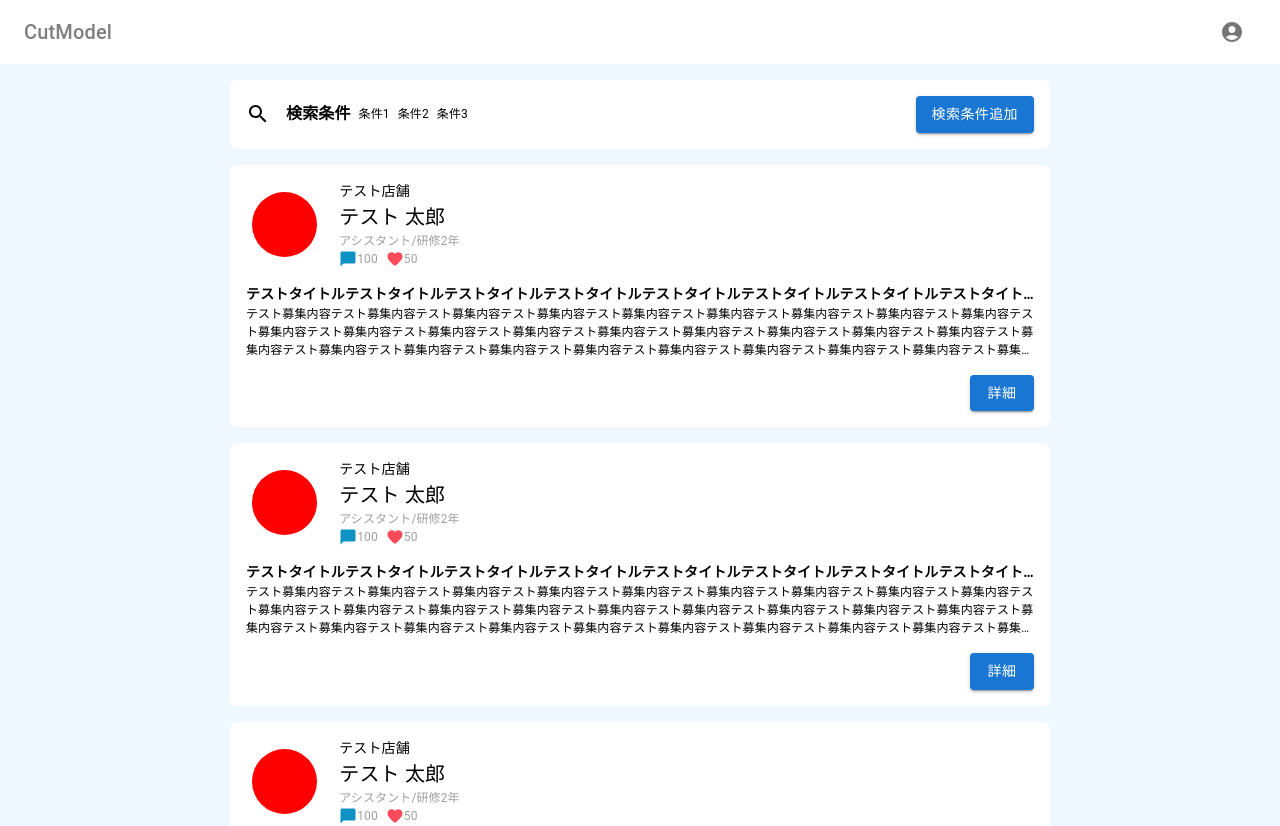
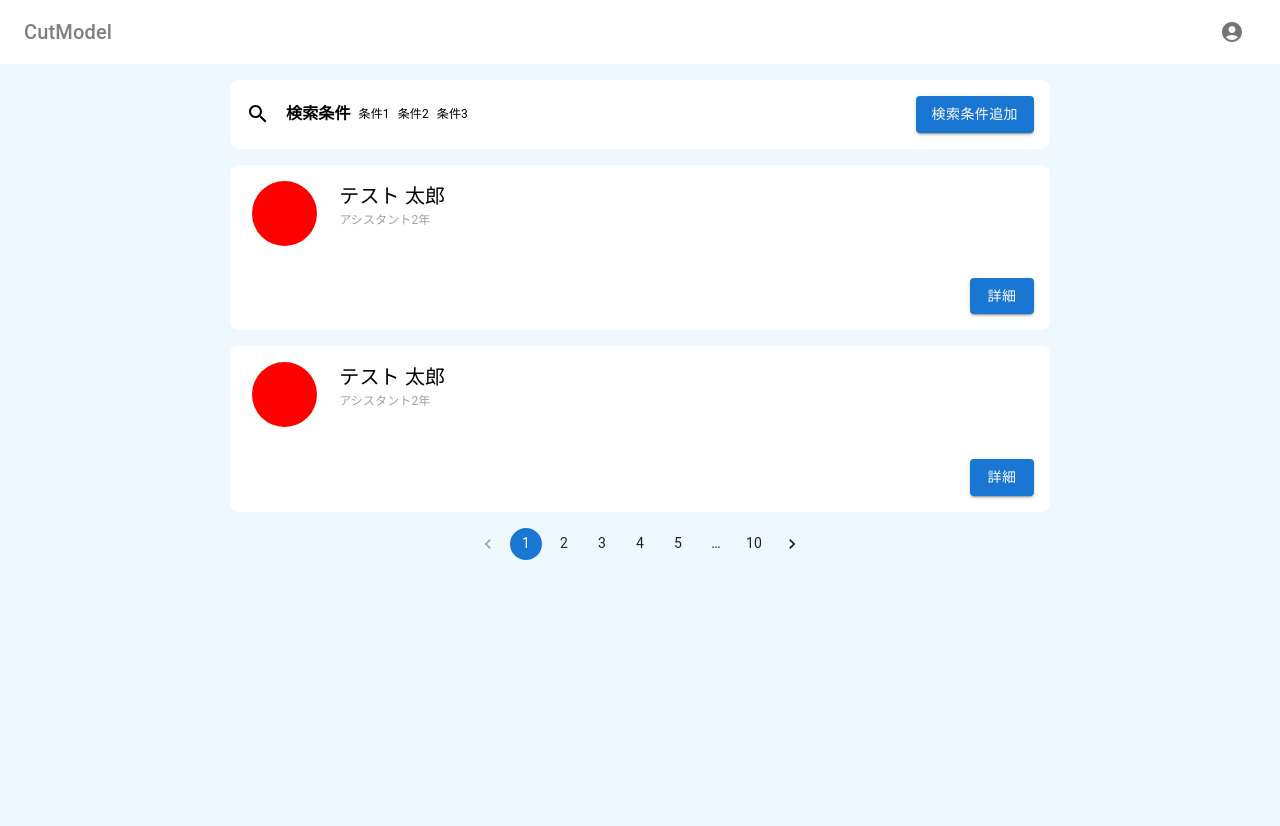
Before and after one commit to shima-hito2/CutModel, a Next.js app: page /top in a window 1280 px wide. Shown: the top 826 px of the page. After the commit the page ends 800 px from the top, so only its background shows below. Built offline with nearby package versions, Linux system fonts and the light colour scheme.

Commit message:
imgタグでの実装

```diff
--- a/src/features/articleList/components/ArticleItem.tsx
+++ b/src/features/articleList/components/ArticleItem.tsx
@@ -1,10 +1,60 @@
-import ChatBubbleIcon from "@mui/icons-material/ChatBubble";
-import FavoriteIcon from "@mui/icons-material/Favorite";
+/* eslint-disable @next/next/no-img-element */
+import type {
+	ArticleItemDetail,
+	ArticleItem as TArticleItem,
+} from "@/app/type/articleItem";
+import notFoundImage from "@/public/no_images.jpg";
 import { Box, Button } from "@mui/material";
 import Typography from "@mui/material/Typography";
-import type { FC } from "react";
+import { type FC, useEffect, useState } from "react";
 
-export const ArticleItem: FC = () => {
+type Props = {
+	article: TArticleItem;
+};
+
+export const ArticleItem: FC<Props> = (props: Props) => {
+	const { article } = props;
+
+	const [a, setA] = useState(article);
+
+	const checkArticle = (argArray: TArticleItem) => {
+		const newDetails: ArticleItemDetail[] = [];
+		for (const item2 of argArray.details) {
+			const img = new Image();
+			img.src = item2.imageUrl;
+			img.onload = () => {
+				newDetails.push({
+					imageUrl: item2.imageUrl,
+					title: item2.title,
+					price: item2.price,
+				});
+			};
+			img.onerror = () => {
+				newDetails.push({
+					imageUrl: notFoundImage.src,
+					title: item2.title,
+					price: item2.price,
+				});
+			};
+		}
+		const result: TArticleItem = {
+			user: {
+				id: argArray.user.id,
+				imageUrl: argArray.user.imageUrl,
+				name: argArray.user.name,
+				biography: argArray.user.biography,
+				strengths: argArray.user.strengths,
+			},
+			details: newDetails,
+		};
+		return result;
+	};
+
+	// biome-ignore lint/correctness/useExhaustiveDependencies: <explanation>
+	useEffect(() => {
+		console.log(checkArticle(article));
+		setA(checkArticle(article));
+	}, []);
 	return (
 		<>
 			<Box
@@ -30,53 +80,44 @@ export const ArticleItem: FC = () => {
 						/>
 					</Box>
 					<Box sx={{ width: "90%" }}>
-						<Typography sx={{ fontSize: 14 }}>テスト店舗</Typography>
-						<Typography sx={{ fontSize: 20 }}>テスト 太郎</Typography>
+						<Typography sx={{ fontSize: 20 }}>{article.user.name}</Typography>
 						<Typography sx={{ fontSize: 12, color: "#00000060" }}>
-							アシスタント/研修2年
+							{article.user.biography}
 						</Typography>
-						<Box sx={{ display: "flex" }}>
-							<ChatBubbleIcon sx={{ fontSize: 18, color: "#0d92c3" }} />
-							<Typography sx={{ fontSize: 12, color: "#00000060" }}>
-								100
-							</Typography>
-							<FavoriteIcon sx={{ fontSize: 18, color: "#fd4a5b", pl: 1 }} />
-							<Typography sx={{ fontSize: 12, color: "#00000060" }}>
-								50
-							</Typography>
-						</Box>
 					</Box>
 				</Box>
 				{/* 募集内容 */}
 				<Box sx={{ py: 2 }}>
-					<Typography
-						sx={{
-							fontSize: 14,
-							fontWeight: "bold",
-							overflow: "hidden",
-							textOverflow: "ellipsis",
-							whiteSpace: "nowrap",
-						}}
-					>
-						テストタイトルテストタイトルテストタイトルテストタイトルテストタイトルテストタイトルテストタイトルテストタイトルテストタイトル
-					</Typography>
-					<Typography
-						sx={{
-							fontSize: 12,
-							overflow: "hidden",
-							WebkitBoxOrient: "vertical",
-							WebkitLineClamp: 3,
-							display: "-webkit-box",
-						}}
-					>
-						テスト募集内容テスト募集内容テスト募集内容テスト募集内容テスト募集内容テスト募集内容テスト募集内容テスト募集内容テスト募集内容テスト募集内容テスト募集内容テスト募集内容テスト募集内容テスト募集内容テスト募集内容テスト募集内容テスト募集内容テスト募集内容テスト募集内容テスト募集内容テスト募集内容テスト募集内容テスト募集内容テスト募集内容テスト募集内容テスト募集内容テスト募集内容テスト募集内容テスト募集内容テスト募集内容テスト募集内容テスト募集内容テスト募集内容テスト募集内容テスト募集内容テスト募集内容テスト募集内容テスト募集内容テスト募集内容テスト募集内容テスト募集内容テスト募集内容テスト募集内容テスト募集内容テスト募集内容テスト募集内容テスト募集内容テスト募集内容テスト募集内容テスト募集内容
-					</Typography>
+					{a.details.map((item) => (
+						<Box key={item.title} sx={{ display: "flex" }}>
+							<Box>
+								<img
+									src={item.imageUrl}
+									width={40}
+									height={40}
+									alt="articleImage"
+								/>
+								<Box>
+									<Typography>{item.title}</Typography>
+									<Typography>{item.price}</Typography>
+									<Typography>aaaaaaaaaaaaaaaaaaaaa</Typography>
+								</Box>
+							</Box>
+						</Box>
+					))}
 				</Box>
 				{/* 詳細ボタン */}
 				<Box
 					sx={{ width: "100%", display: "flex", justifyContent: "flex-end" }}
 				>
-					<Button variant="contained">詳細</Button>
+					<Button
+						variant="contained"
+						onClick={() => {
+							console.log(a);
+						}}
+					>
+						詳細
+					</Button>
 				</Box>
 			</Box>
 		</>
--- a/src/features/articleList/index.tsx
+++ b/src/features/articleList/index.tsx
@@ -1,21 +1,102 @@
 "use client";
 
+import type {
+	ArticleItemDetail,
+	ArticleItem as TArticleItem,
+} from "@/app/type/articleItem";
+import notFoundImage from "@/public/no_images.jpg";
 import { Box, Pagination } from "@mui/material";
 import type { FC } from "react";
 import { ArticleItem, ArticleSearchFilter } from "./components";
 
+const dummyData: TArticleItem[] = [
+	{
+		user: {
+			id: "1",
+			imageUrl: "",
+			name: "テスト  太郎",
+			biography: "アシスタント2年",
+			strengths: "カットが得意です。",
+		},
+		details: [
+			{
+				imageUrl: "https://placehold.jp/300x200.png",
+				title: "募集タイトルA",
+				price: 6000,
+			},
+			{
+				imageUrl: "a",
+				title: "募集タイトルB",
+				price: 4200,
+			},
+		],
+	},
+	{
+		user: {
+			id: "2",
+			imageUrl: "",
+			name: "テスト  太郎",
+			biography: "アシスタント2年",
+			strengths: "カットが得意です。",
+		},
+		details: [
+			{
+				imageUrl: "a",
+				title: "募集タイトルA",
+				price: 6000,
+			},
+			{
+				imageUrl: "a",
+				title: "募集タイトルB",
+				price: 4200,
+			},
+		],
+	},
+];
+
 export const ArticleList: FC = () => {
+	const checkArticle = (argArray: TArticleItem) => {
+		const newDetails: ArticleItemDetail[] = [];
+		for (const item2 of argArray.details) {
+			const img = new Image();
+			img.src = item2.imageUrl;
+			img.onload = () => {
+				newDetails.push({
+					imageUrl: item2.imageUrl,
+					title: item2.title,
+					price: item2.price,
+				});
+			};
+			img.onerror = () => {
+				newDetails.push({
+					imageUrl: notFoundImage.src,
+					title: item2.title,
+					price: item2.price,
+				});
+			};
+		}
+		const result: TArticleItem = {
+			user: {
+				id: argArray.user.id,
+				imageUrl: argArray.user.imageUrl,
+				name: argArray.user.name,
+				biography: argArray.user.biography,
+				strengths: argArray.user.strengths,
+			},
+			details: newDetails,
+		};
+		return result;
+	};
+
 	return (
 		<>
 			{/* 検索項目 */}
 			<ArticleSearchFilter />
 			{/* TODO: APIで取得したデータに入れ替え、propsにはListを入れる */}
 			{/* 募集リスト */}
-			<ArticleItem />
-			<ArticleItem />
-			<ArticleItem />
-			<ArticleItem />
-			<ArticleItem />
+			{dummyData.map((item) => (
+				<ArticleItem key={item.user.id} article={item} />
+			))}
 			{/* ページネーション */}
 			<Box
 				sx={{ width: "100%", display: "flex", justifyContent: "center", pb: 2 }}
```
Also changed, not shown: src/app/type/articleItem.d.ts (added, +18 -0 lines), src/public/no_images.jpg (added).
